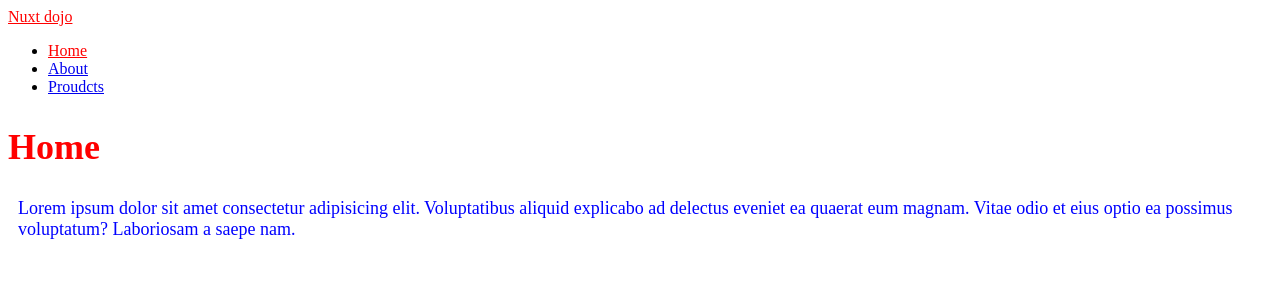
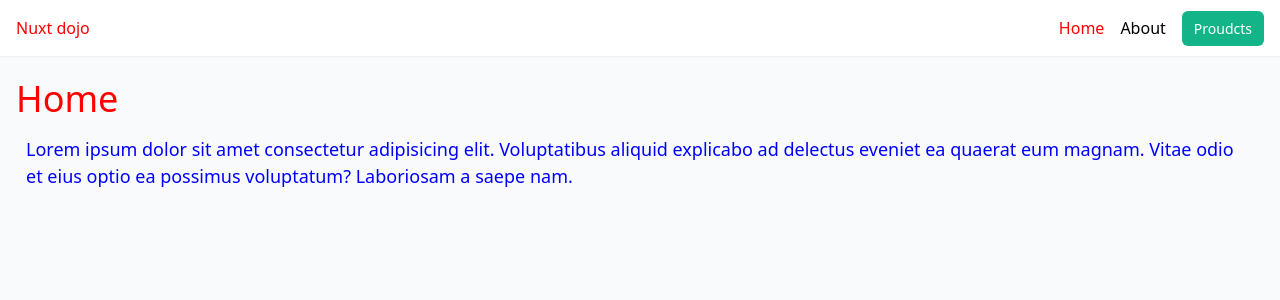
Before and after one commit to tamXinchao/nuxt-dojo, a Nuxt app: page / in a window 1280 px wide. Shown: the top 300 px of the page. Built offline with nearby package versions, Linux system fonts and the light colour scheme.

Commit message:
Nuxtjs tailwindcss

```diff
--- /dev/null
+++ b/assets/css/tailwindcss.css
@@ -0,0 +1,13 @@
+@tailwind base;
+@tailwind components;
+@tailwind utilities;
+
+body {
+  @apply bg-gray-50;
+}
+
+@layer components {
+  .btn {
+    @apply bg-[#12b488] text-white px-3 py-2 rounded-md text-sm;
+  }
+}
--- a/layouts/default.vue
+++ b/layouts/default.vue
@@ -1,16 +1,16 @@
 <template>
   <div>
-    <header>
-      <nav>
-        <NuxtLink to="/">Nuxt dojo</NuxtLink>
-        <ul>
+    <header class="shadow-sm bg-white">
+      <nav class="container mx-auto p-4 flex justify-between">
+        <NuxtLink to="/" class="font-bond">Nuxt dojo</NuxtLink>
+        <ul class="flex gap-4">
           <li><NuxtLink to="/">Home</NuxtLink></li>
           <li><NuxtLink to="/about">About</NuxtLink></li>
-          <li><NuxtLink to="/products">Proudcts</NuxtLink></li>
+          <li><NuxtLink to="/products" class="btn">Proudcts</NuxtLink></li>
         </ul>
       </nav>
     </header>
-    <div>
+    <div class="container mx-auto p-4">
       <slot />
     </div>
   </div>
--- a/layouts/products.vue
+++ b/layouts/products.vue
@@ -1,15 +1,15 @@
 <template>
   <div>
-    <header>
-      <nav>
+    <header class="shadow-sm bg-white">
+      <nav class="container mx-auto p-4">
         <NuxtLink to="/products">Nuxt dojo Merch</NuxtLink>
       </nav>
     </header>
-    <div>
+    <div class="container mx-auto p-4">
       <slot />
     </div>
-    <footer>
-      <ul>
+    <footer class="container mx-auto p-4 flex justify-between border-t-2">
+      <ul class="flex gap-4">
         <li><NuxtLink to="/">Home</NuxtLink></li>
         <li><NuxtLink to="/about">About</NuxtLink></li>
         <li><NuxtLink to="/products">Proudcts</NuxtLink></li>
--- a/nuxt.config.ts
+++ b/nuxt.config.ts
@@ -1,5 +1,9 @@
 // https://nuxt.com/docs/api/configuration/nuxt-config
 export default defineNuxtConfig({
-  compatibilityDate: '2024-04-03',
-  devtools: { enabled: true }
-})
+  compatibilityDate: "2024-04-03",
+  devtools: { enabled: true },
+  modules: ["@nuxtjs/tailwindcss"],
+  css: [
+    "@/assets/css/tailwindcss.css", // Nhúng file CSS vào dự án
+  ],
+});
```
Also changed, not shown: package.json (+7 -0 lines), 1 other file (tests, documents, lock files or other folders).
